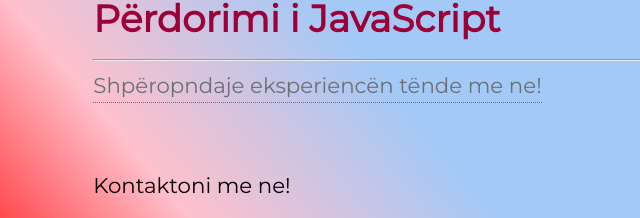
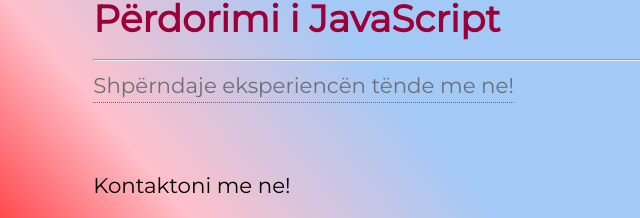
Before and after one commit to KaltrinaI/Meso-HTML, a plain HTML site: page javaScript/javas.html in a window 1280 px wide. Shown: the part 331-549 px from the top of the page, 0-640 px from the left. Drawn offline with Linux system fonts and the light colour scheme.

Commit message:
fixing typo

```diff
--- a/javaScript/javas.html
+++ b/javaScript/javas.html
@@ -214,7 +214,7 @@ main1.removeChild(remove1);
 	<hr>
 
 	<footer>
-			<a href="../contact.html">Shpëropndaje eksperiencën tënde me ne!</a>
+			<a href="../contact.html">Shpërndaje eksperiencën tënde me ne!</a>
 			<h6 onclick="window.print()">Printo faqen</h6>
 			<nav>
 				<p>Kontaktoni me ne!</p>
```
